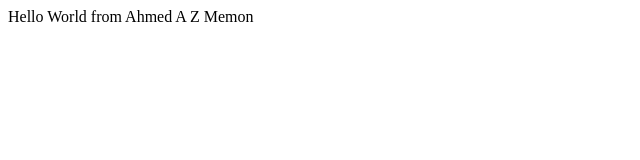
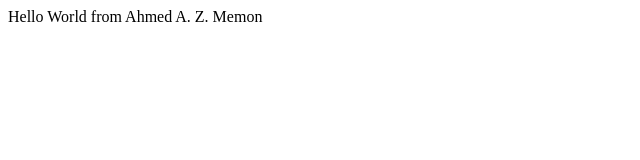
Before and after one commit to asaadmemon/Bootcamp2020, a plain HTML site: page index.html in a window 1280 px wide. Shown: the full height of the page, 0-640 px from the left. Drawn offline with Linux system fonts and the light colour scheme.

Commit message:
Update index.html

```diff
--- a/index.html
+++ b/index.html
@@ -5,7 +5,7 @@
 </head>
 <body>
     <div>
-        Hello World from Ahmed A Z Memon
+        Hello World from Ahmed A. Z. Memon
     </div>
 </body>
 </html>
```
